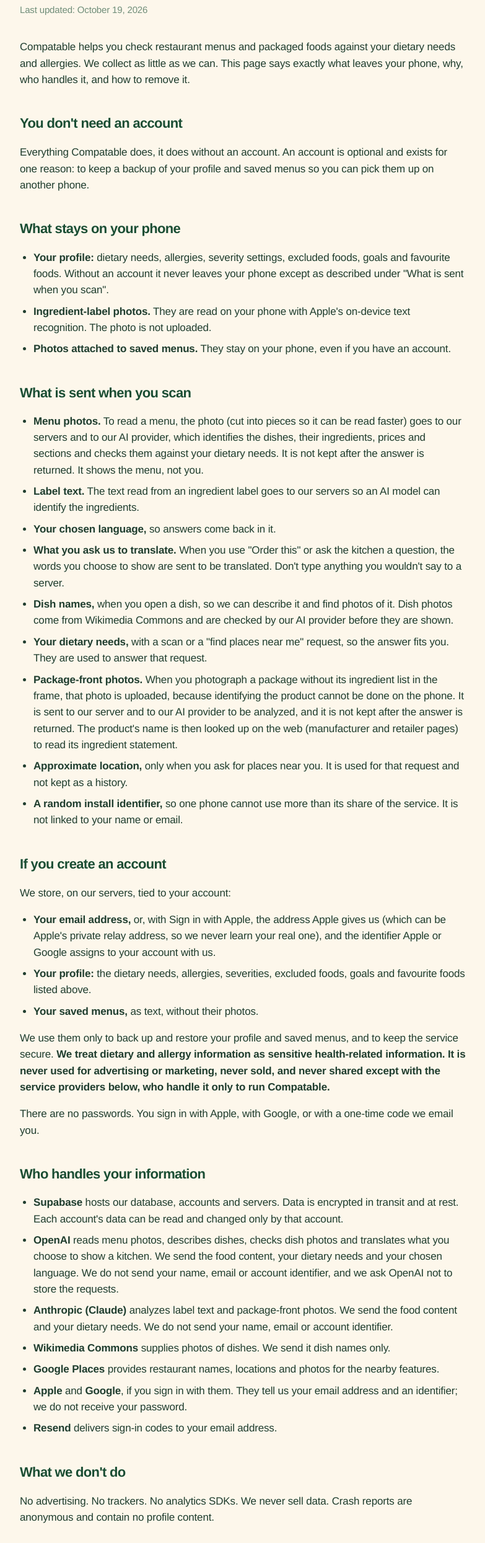
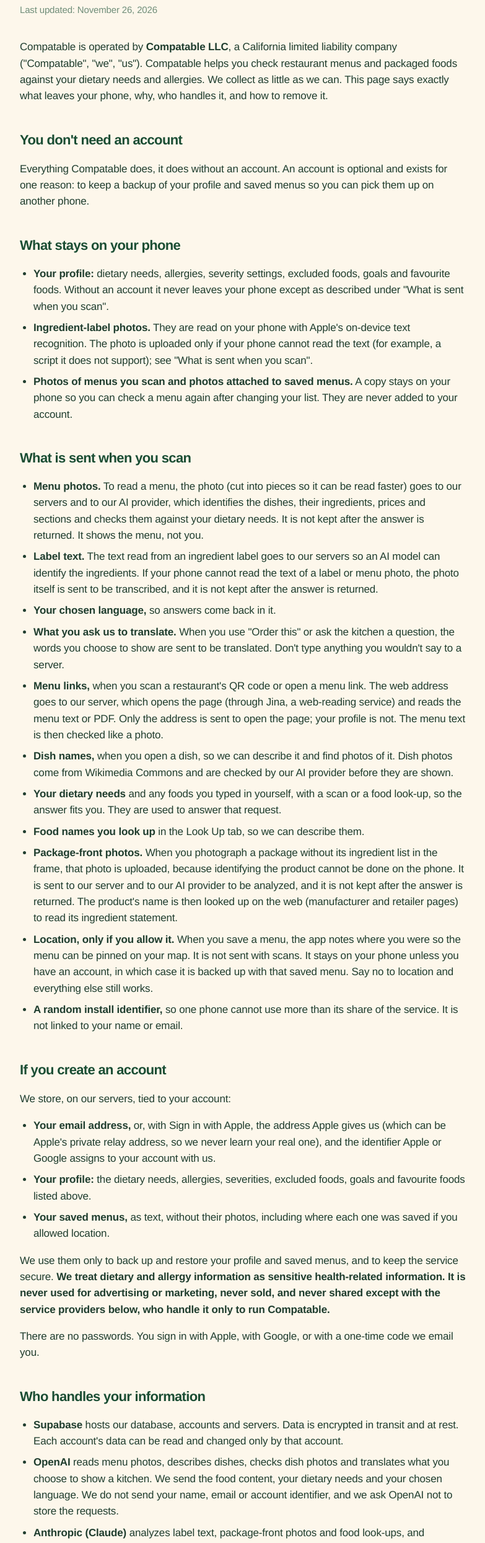
Before and after one commit to joelcormack1/compatable-site, a plain HTML site: page privacy.html in a window 1280 px wide. Shown: the part 183-2672 px from the top of the page at 62% size, without its empty margins (248-1031 px from the left). Drawn offline with Linux system fonts and the light colour scheme.

Commit message:
Legal pages name Compatable LLC; privacy covers QR menu links (Jina), Look Up, location pins; terms governing law; support report path
Co-Authored-By: Claude Opus 5.5 <noreply@anthropic.com>

```diff
--- a/privacy.html
+++ b/privacy.html
@@ -17,8 +17,8 @@
 
 <article>
 <h1>Privacy Policy</h1>
-<p class="updated">Last updated: October 19, 2026</p>
-<p>Compatable helps you check restaurant menus and packaged foods against your dietary needs and allergies. We collect as little as we can. This page says exactly what leaves your phone, why, who handles it, and how to remove it.</p>
+<p class="updated">Last updated: November 26, 2026</p>
+<p>Compatable is operated by <strong>Compatable LLC</strong>, a California limited liability company ("Compatable", "we", "us"). Compatable helps you check restaurant menus and packaged foods against your dietary needs and allergies. We collect as little as we can. This page says exactly what leaves your phone, why, who handles it, and how to remove it.</p>
 
 <h2>You don't need an account</h2>
 <p>Everything Compatable does, it does without an account. An account is optional and exists for one reason: to keep a backup of your profile and saved menus so you can pick them up on another phone.</p>
@@ -26,20 +26,22 @@
 <h2>What stays on your phone</h2>
 <ul>
   <li><strong>Your profile:</strong> dietary needs, allergies, severity settings, excluded foods, goals and favourite foods. Without an account it never leaves your phone except as described under "What is sent when you scan".</li>
-  <li><strong>Ingredient-label photos.</strong> They are read on your phone with Apple's on-device text recognition. The photo is not uploaded.</li>
-  <li><strong>Photos attached to saved menus.</strong> They stay on your phone, even if you have an account.</li>
+  <li><strong>Ingredient-label photos.</strong> They are read on your phone with Apple's on-device text recognition. The photo is uploaded only if your phone cannot read the text (for example, a script it does not support); see "What is sent when you scan".</li>
+  <li><strong>Photos of menus you scan and photos attached to saved menus.</strong> A copy stays on your phone so you can check a menu again after changing your list. They are never added to your account.</li>
 </ul>
 
 <h2>What is sent when you scan</h2>
 <ul>
   <li><strong>Menu photos.</strong> To read a menu, the photo (cut into pieces so it can be read faster) goes to our servers and to our AI provider, which identifies the dishes, their ingredients, prices and sections and checks them against your dietary needs. It is not kept after the answer is returned. It shows the menu, not you.</li>
-  <li><strong>Label text.</strong> The text read from an ingredient label goes to our servers so an AI model can identify the ingredients.</li>
+  <li><strong>Label text.</strong> The text read from an ingredient label goes to our servers so an AI model can identify the ingredients. If your phone cannot read the text of a label or menu photo, the photo itself is sent to be transcribed, and it is not kept after the answer is returned.</li>
   <li><strong>Your chosen language,</strong> so answers come back in it.</li>
   <li><strong>What you ask us to translate.</strong> When you use "Order this" or ask the kitchen a question, the words you choose to show are sent to be translated. Don't type anything you wouldn't say to a server.</li>
+  <li><strong>Menu links,</strong> when you scan a restaurant's QR code or open a menu link. The web address goes to our server, which opens the page (through Jina, a web-reading service) and reads the menu text or PDF. Only the address is sent to open the page; your profile is not. The menu text is then checked like a photo.</li>
   <li><strong>Dish names,</strong> when you open a dish, so we can describe it and find photos of it. Dish photos come from Wikimedia Commons and are checked by our AI provider before they are shown.</li>
-  <li><strong>Your dietary needs,</strong> with a scan or a "find places near me" request, so the answer fits you. They are used to answer that request.</li>
+  <li><strong>Your dietary needs</strong> and any foods you typed in yourself, with a scan or a food look-up, so the answer fits you. They are used to answer that request.</li>
+  <li><strong>Food names you look up</strong> in the Look Up tab, so we can describe them.</li>
   <li><strong>Package-front photos.</strong> When you photograph a package without its ingredient list in the frame, that photo is uploaded, because identifying the product cannot be done on the phone. It is sent to our server and to our AI provider to be analyzed, and it is not kept after the answer is returned. The product's name is then looked up on the web (manufacturer and retailer pages) to read its ingredient statement.</li>
-  <li><strong>Approximate location,</strong> only when you ask for places near you. It is used for that request and not kept as a history.</li>
+  <li><strong>Location, only if you allow it.</strong> When you save a menu, the app notes where you were so the menu can be pinned on your map. It is not sent with scans. It stays on your phone unless you have an account, in which case it is backed up with that saved menu. Say no to location and everything else still works.</li>
   <li><strong>A random install identifier,</strong> so one phone cannot use more than its share of the service. It is not linked to your name or email.</li>
 </ul>
 
@@ -48,7 +50,7 @@
 <ul>
   <li><strong>Your email address,</strong> or, with Sign in with Apple, the address Apple gives us (which can be Apple's private relay address, so we never learn your real one), and the identifier Apple or Google assigns to your account with us.</li>
   <li><strong>Your profile:</strong> the dietary needs, allergies, severities, excluded foods, goals and favourite foods listed above.</li>
-  <li><strong>Your saved menus,</strong> as text, without their photos.</li>
+  <li><strong>Your saved menus,</strong> as text, without their photos, including where each one was saved if you allowed location.</li>
 </ul>
 <p>We use them only to back up and restore your profile and saved menus, and to keep the service secure. <strong>We treat dietary and allergy information as sensitive health-related information. It is never used for advertising or marketing, never sold, and never shared except with the service providers below, who handle it only to run Compatable.</strong></p>
 <p>There are no passwords. You sign in with Apple, with Google, or with a one-time code we email you.</p>
@@ -57,15 +59,15 @@
 <ul>
   <li><strong>Supabase</strong> hosts our database, accounts and servers. Data is encrypted in transit and at rest. Each account's data can be read and changed only by that account.</li>
   <li><strong>OpenAI</strong> reads menu photos, describes dishes, checks dish photos and translates what you choose to show a kitchen. We send the food content, your dietary needs and your chosen language. We do not send your name, email or account identifier, and we ask OpenAI not to store the requests.</li>
-  <li><strong>Anthropic (Claude)</strong> analyzes label text and package-front photos. We send the food content and your dietary needs. We do not send your name, email or account identifier.</li>
+  <li><strong>Anthropic (Claude)</strong> analyzes label text, package-front photos and food look-ups, and transcribes photos your phone cannot read. We send the food content and your dietary needs. We do not send your name, email or account identifier.</li>
+  <li><strong>Jina</strong> opens restaurant menu web pages from QR codes and links. We send it the web address only.</li>
   <li><strong>Wikimedia Commons</strong> supplies photos of dishes. We send it dish names only.</li>
-  <li><strong>Google Places</strong> provides restaurant names, locations and photos for the nearby features.</li>
   <li><strong>Apple</strong> and <strong>Google</strong>, if you sign in with them. They tell us your email address and an identifier; we do not receive your password.</li>
   <li><strong>Resend</strong> delivers sign-in codes to your email address.</li>
 </ul>
 
 <h2>What we don't do</h2>
-<p>No advertising. No trackers. No analytics SDKs. We never sell data. Crash reports are anonymous and contain no profile content.</p>
+<p>No advertising. No trackers. No analytics SDKs. We never sell data. Crash reports are anonymous and contain no profile content. Problem reports you send from the app (what you picked and anything you typed) are stored without your name, email or account.</p>
 
 <h2>Keeping it and deleting it</h2>
 <ul>
@@ -85,12 +87,12 @@
 <p>When this policy changes we update this page and the date above. If a change affects what an account stores, we tell you in the app first.</p>
 
 <h2>Contact</h2>
-<p><a href="mailto:hello@compatable.app">hello@compatable.app</a></p>
+<p>Compatable LLC, California, USA. <a href="mailto:hello@compatable.app">hello@compatable.app</a></p>
 </article>
 
 <footer>
   <div><a href="/privacy.html">Privacy Policy</a><a href="/terms.html">Terms of Service</a><a href="/support.html">Support</a></div>
-  <div>&copy; 2026 Compatable &middot; <a href="mailto:hello@compatable.app">hello@compatable.app</a></div>
+  <div>&copy; 2026 Compatable LLC &middot; <a href="mailto:hello@compatable.app">hello@compatable.app</a></div>
 </footer>
 </div>
 </body>
```
Also changed, not shown: beta.html (+1 -1 lines), index.html (+1 -1 lines), support.html (+4 -4 lines), terms.html (+11 -8 lines).
